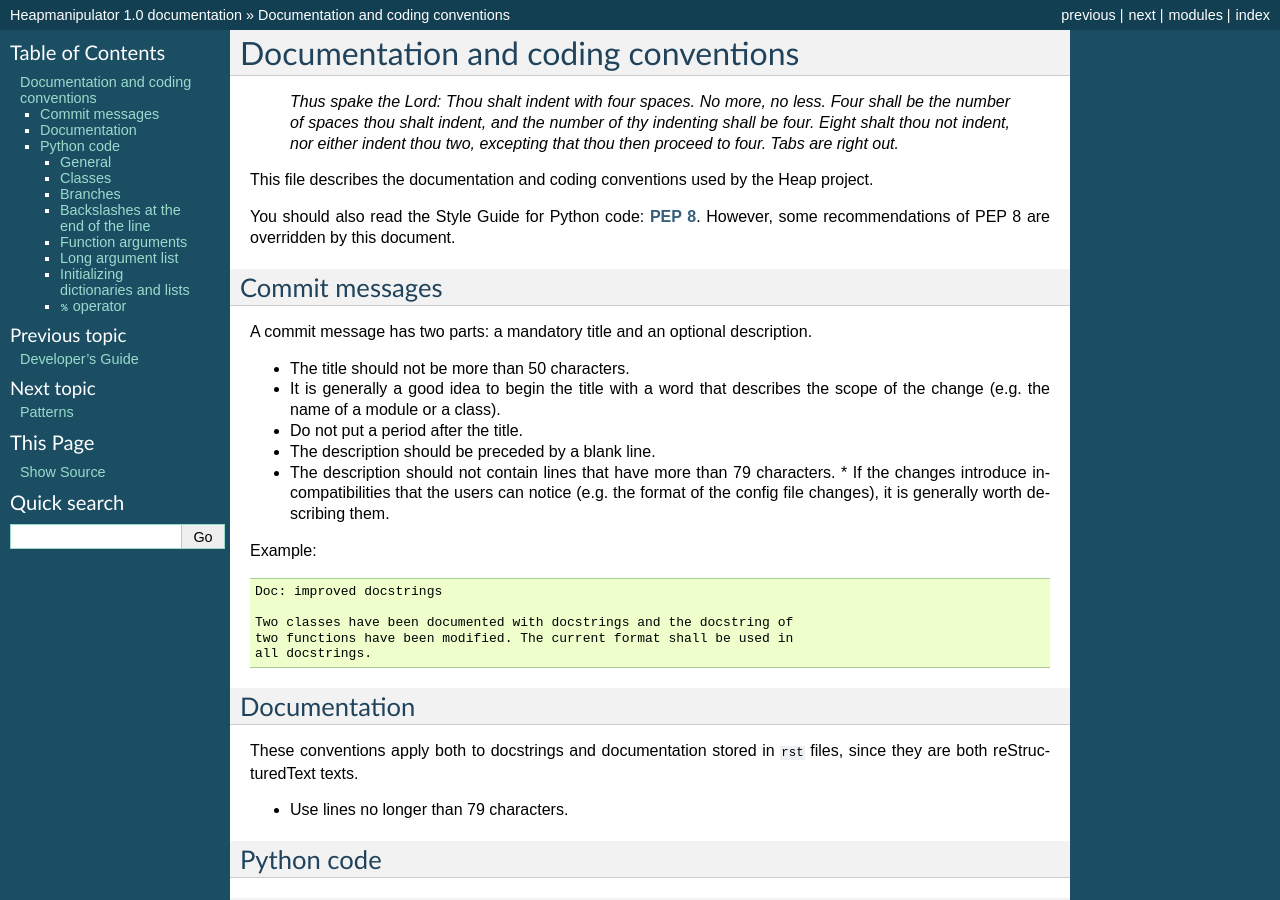
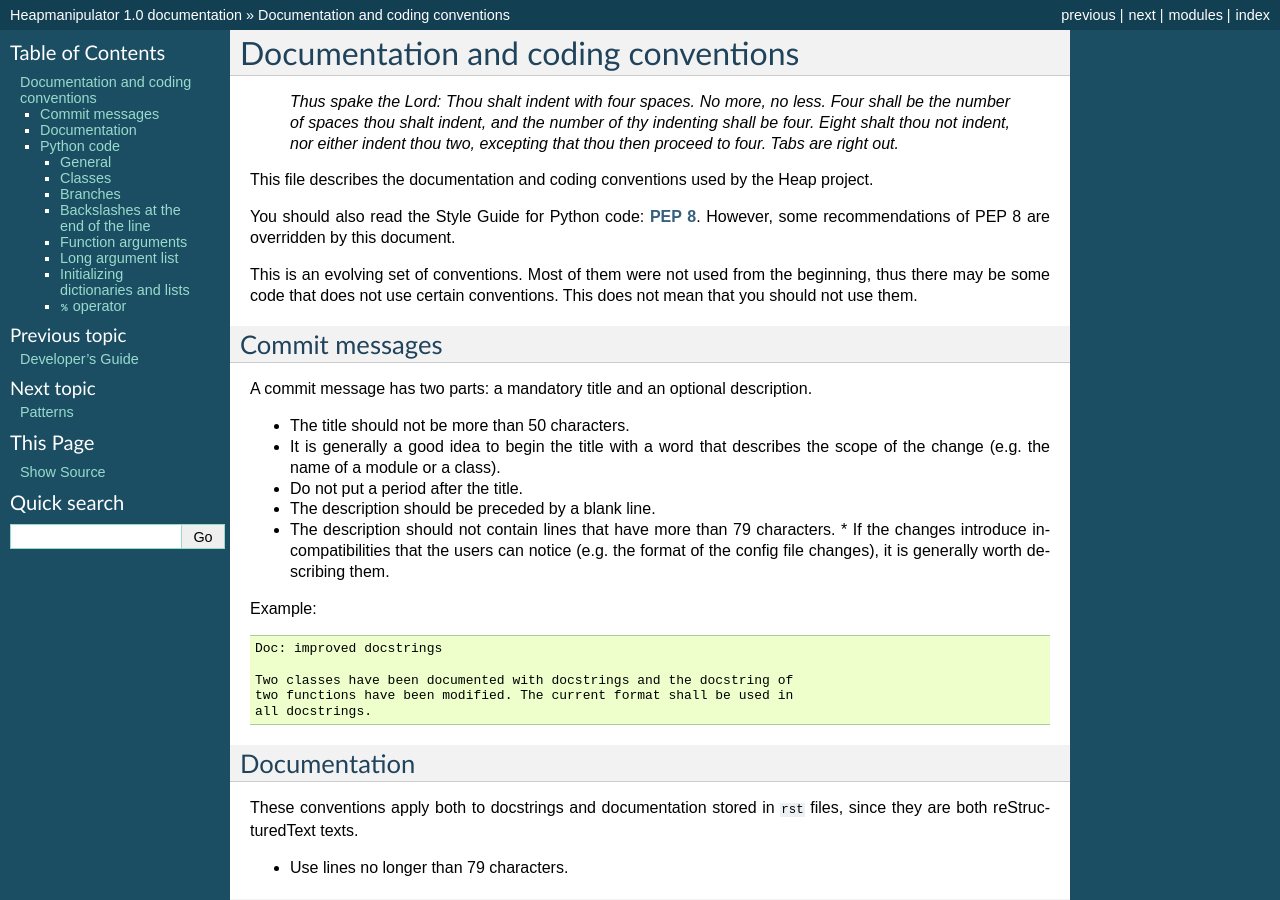
Before and after one commit to hcs42/heapkeeper-old, a Sphinx documentation site: the page built from doc/codingconventions.rst, in a window 1280 px wide and 900 px high. Built offline with Sphinx 7.4.7, drawn with Linux system fonts in a browser that asks for light colours; pages that are not in the unit, such as notebooks, are missing from menus.

Commit message:
Coding conventions: note added about evolution

```diff
--- a/doc/codingconventions.rst
+++ b/doc/codingconventions.rst
@@ -12,6 +12,10 @@ project.
 
 You should also read the Style Guide for Python code: :pep:`8`.
 However, some recommendations of PEP 8 are overridden by this document.
+
+This is an evolving set of conventions. Most of them were not used from the
+beginning, thus there may be some code that does not use certain conventions.
+This does not mean that you should not use them.
 
 Commit messages
 ---------------
```
